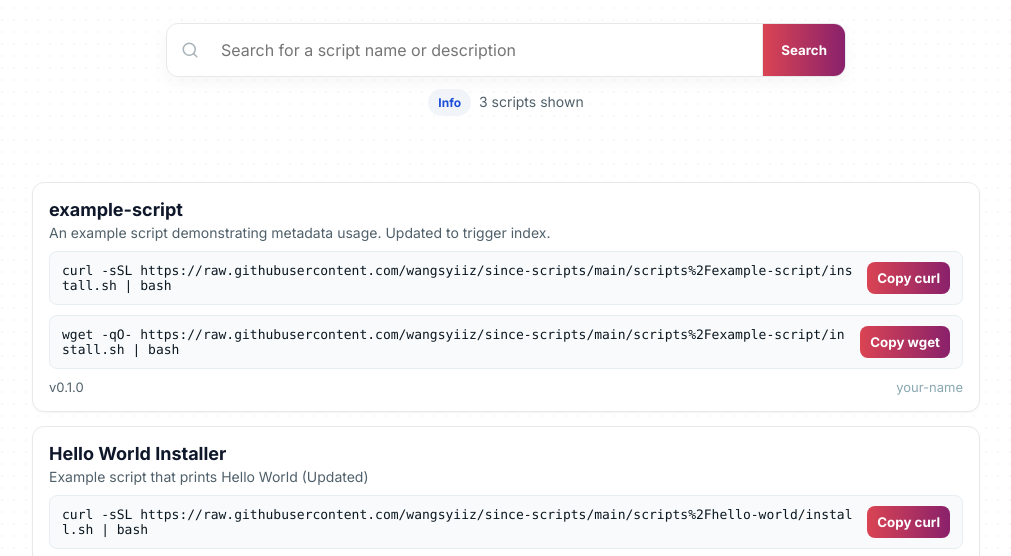
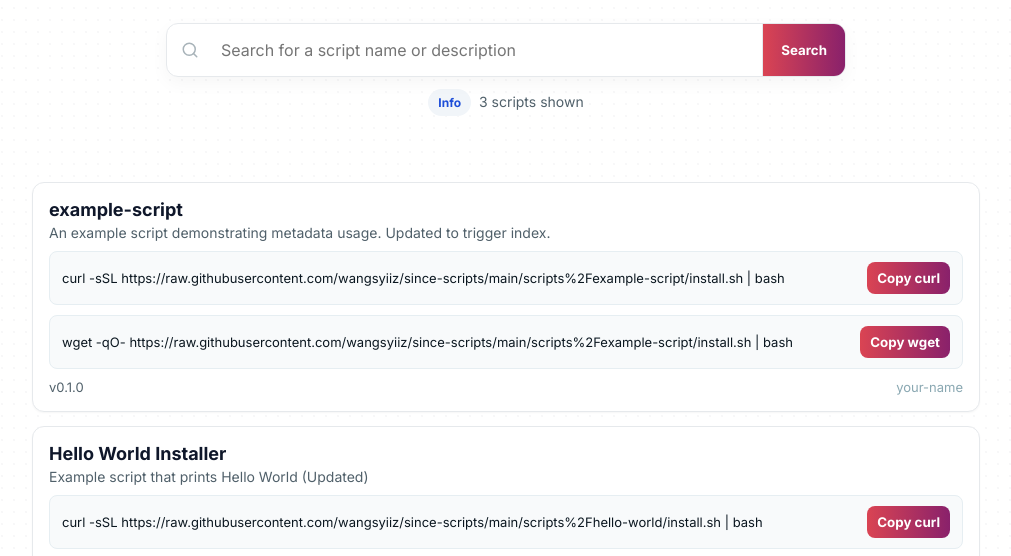
Before and after one commit to wangsyiiz/since-scripts, a plain HTML site: page index.html in a window 1280 px wide. Shown: the part 200-756 px from the top of the page, without its empty margins (134-1145 px from the left). Drawn offline with Linux system fonts and the light colour scheme.

Commit message:
fix: remove explicit monospace font from .cmd so it inherits UI font

```diff
--- a/index.html
+++ b/index.html
@@ -90,7 +90,7 @@
 
     /* copy command area */
     .copy-box{background:#f8fafb; border:1px solid #e6eef2; border-radius:8px; padding:10px 12px; display:flex; align-items:center; gap:10px}
-    .cmd{font-family:ui-monospace, SFMono-Regular, Menlo, Monaco, "Roboto Mono", "Segoe UI Mono", monospace; font-size:13px; color:#0b1720; white-space:pre-wrap; word-break:break-all; flex:1}
+    .cmd{font-size:13px; color:#0b1720; white-space:pre-wrap; word-break:break-all; flex:1}
     .copy-btn{background:var(--btn-gradient); color:#fff; border:0; padding:8px 10px; border-radius:8px; cursor:pointer; font-weight:700}
     .copy-btn:active{transform:translateY(1px)}
 
```
